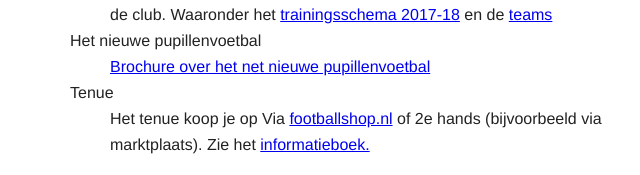
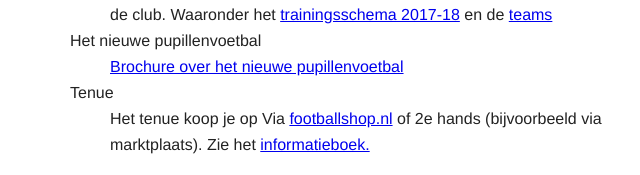
Before and after one commit to batigolix/zwaluwen, a plain HTML site: page index.html in a window 1280 px wide. Shown: the part 781-956 px from the top of the page, 57-697 px from the left. Drawn offline with nearby package versions, Linux system fonts and the light colour scheme.

Commit message:
knvb brochure

```diff
--- a/index.html
+++ b/index.html
@@ -97,7 +97,7 @@
                     </dd>
 
                     <dt>Het nieuwe pupillenvoetbal</dt>
-                    <dd><a href="http://knvb.h5mag.com/pupillenvoetbal/cover">Brochure over het net nieuwe pupillenvoetbal</a>
+                    <dd><a href="http://knvb.h5mag.com/pupillenvoetbal/cover">Brochure over het nieuwe pupillenvoetbal</a>
                     </dd>
 
                     <dt>Tenue</dt>
```
